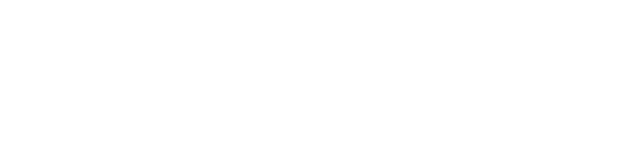
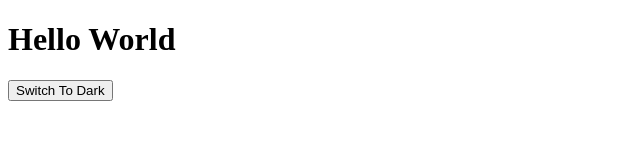
Before and after one commit to oktrifianto/SimpleSwitchDarkMode, a plain HTML site: page index.html in a window 1280 px wide. Shown: the whole page, without its empty margins (0-640 px from the left). Drawn offline with Linux system fonts and the light colour scheme.

Commit message:
Add new toggle button
New Button with Function to switching dark to light

```diff
--- a/index.html
+++ b/index.html
@@ -4,10 +4,14 @@
   <meta charset="UTF-8">
   <meta http-equiv="X-UA-Compatible" content="IE=edge">
   <meta name="viewport" content="width=device-width, initial-scale=1.0">
-  <title>Document</title>
+  <title>Dark Mode vs Light Mode</title>
 </head>
 <body>
+  <h1>Hello World</h1>
 
-<script src="main.js"></script>
+
+  <button id="toggle" onclick="changeToggle()">Switch To Dark</button>
+
+  <script src="main.js"></script>
 </body>
 </html>
```
